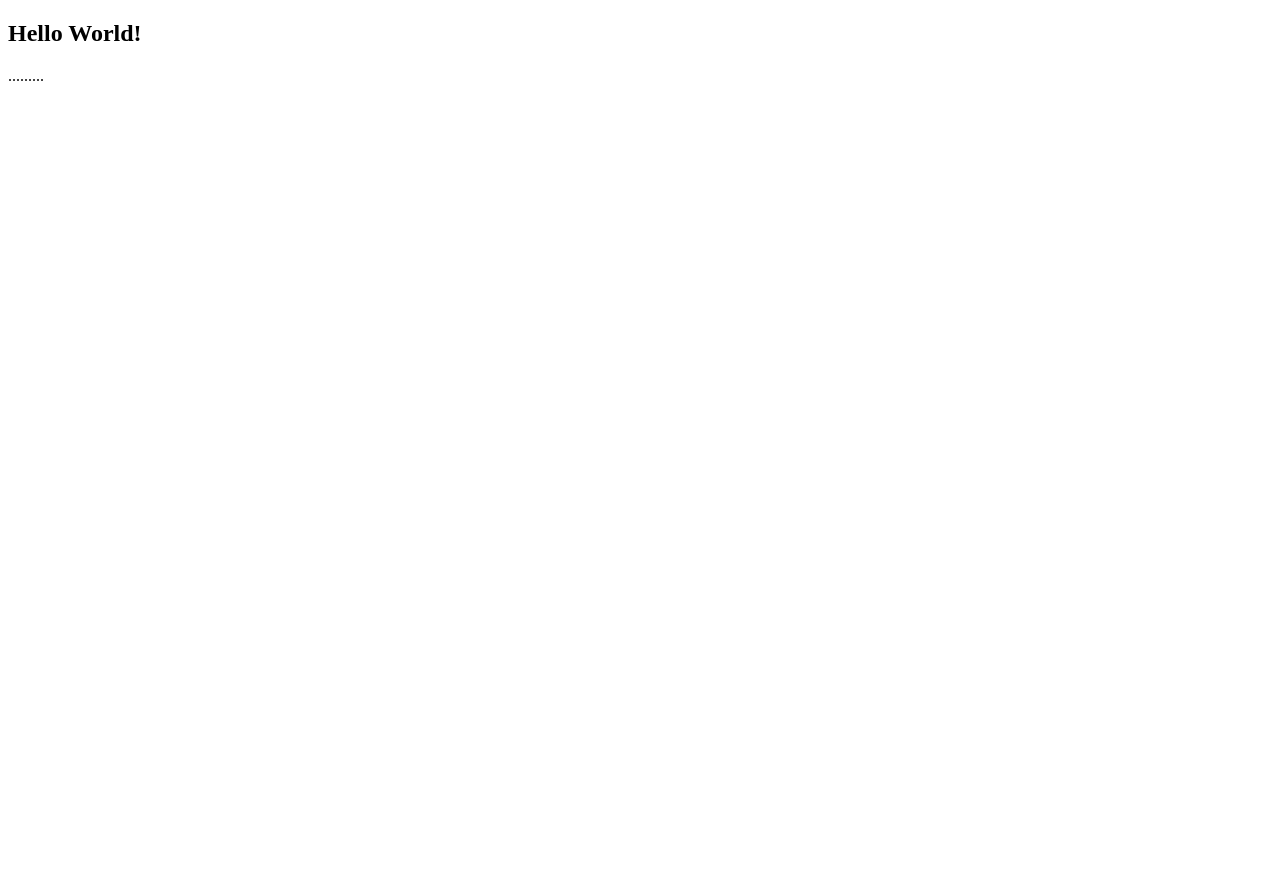
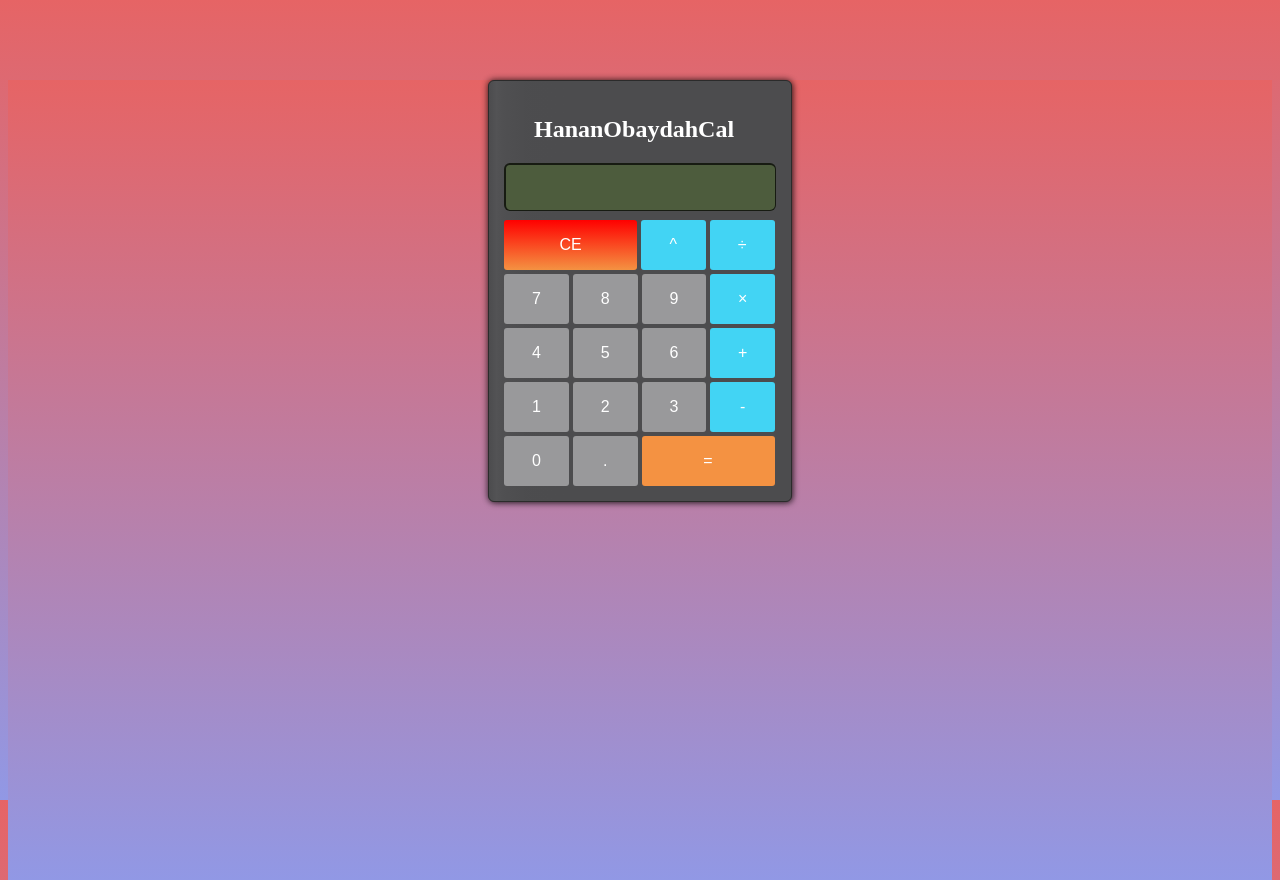
Before and after one commit to facn5/ObaydaHananCl, a plain HTML site: page index.html in a window 1280 px wide. Before the commit the page ends 800 px from the top, so only its background shows below. Drawn offline with Linux system fonts and the light colour scheme.

Commit message:
assets files added

```diff
--- a/index.html
+++ b/index.html
@@ -1,7 +1,32 @@
 <!DOCTYPE html>
 <html>
+    <title>Calculator</title>
+    <link rel="stylesheet" type="text/css" href="styles.css">
     <body>
-        <h2>Hello World!</h2>
-        <p>.........</p>
+            <div class="calc">
+                    <div><h2 id="title">HananObaydahCal</h2></div>
+                    <div class="window"></div>
+                    <div class="buttons">
+                      <button class="btn ce">CE</button>
+                      <button class="btn" id="square">^</button>
+                      <button class="btn" id="divide">÷</button>
+                      <button class="btn" >7</button>
+                      <button class="btn" >8</button>
+                      <button class="btn" >9</button>
+                      <button class="btn" id="multiply">×</button>
+                      <button class="btn" >4</button>
+                      <button class="btn">5</button>
+                      <button class="btn">6</button>
+                      <button class="btn" id="plus">+</button>
+                      <button class="btn">1</button>
+                      <button class="btn">2</button>
+                      <button class="btn">3</button>
+                      <button class="btn" id="minus">-</button>
+                      <button class="btn">0</button>
+                      <button class="btn">.</button>
+                      <button class="btn equals">=</button>
+                    </div>
+                  </div>
     </body>
+    <script src="app.js"></script>
 </html>
--- a/styles.css
+++ b/styles.css
@@ -41,7 +41,6 @@
     line-height: 46px;
     text-align: center;
     border: 0;
-    /*outline: 0;*/
     font-size: 1em;
     border-radius: 3px;
     background: #99999B;
```
